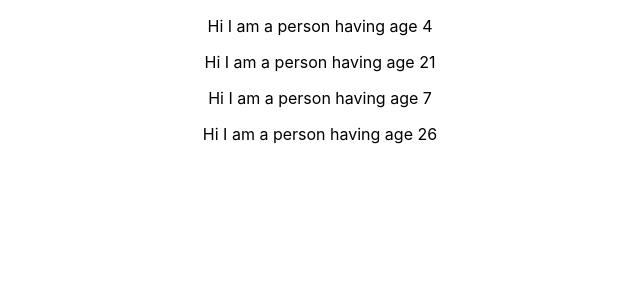
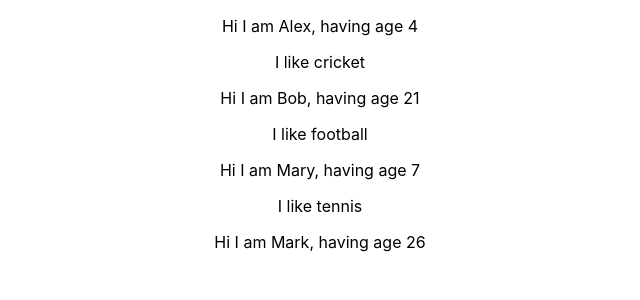
Before and after one commit to Sam-kanchan/react, a React (Create React App) app: page / in a window 1280 px wide. Shown: the top 300 px of the page, without its empty margins (320-960 px from the left). Built offline with nearby package versions, Linux system fonts and the light colour scheme.

Commit message:
dynamic name and hobbies

```diff
--- a/src/App.js
+++ b/src/App.js
@@ -9,12 +9,19 @@ class App extends Component {
 
   render() {
     return (
+
       <div className="App">
-        <Person></Person>
-        <Person></Person>
-        <Person></Person>
+        <Person name="Alex">
+          <p>I like cricket</p>
+        </Person>
+        <Person name="Bob">
+          <p>I like football</p>
+        </Person>
+        <Person name="Mary">
+          <p>I like tennis</p>
+        </Person>
 
-        <Person />
+        <Person name="Mark" />
       </div>
     )
   }
--- a/src/Person.js
+++ b/src/Person.js
@@ -1,13 +1,27 @@
 import React, { Component } from "react";
 
-// function Person() {
-//     return <p>Hi I am a person - Functional</p>;
+// function Person(props) {
+//     return (
+//         <div>
+//             <div>
+//                 <p>Hi I am {props.name}, having age {Math.floor(Math.random() * 30)}</p>
+//             </div>
+//             <p>{props.children}</p>
+//         </div>
+//     );
 // }
-
+/////props: arguments
 //class based
 class Person extends Component {
     render() {
-        return <p>Hi I am a person having age {Math.floor(Math.random() * 30)}</p>
+        return (
+            < div >
+                <div>
+                    <p>Hi I am {this.props.name}, having age {Math.floor(Math.random() * 30)}</p>
+                </div>
+                <p>{this.props.children}</p>
+            </div >
+        );
     }
 }
 export default Person;
```
